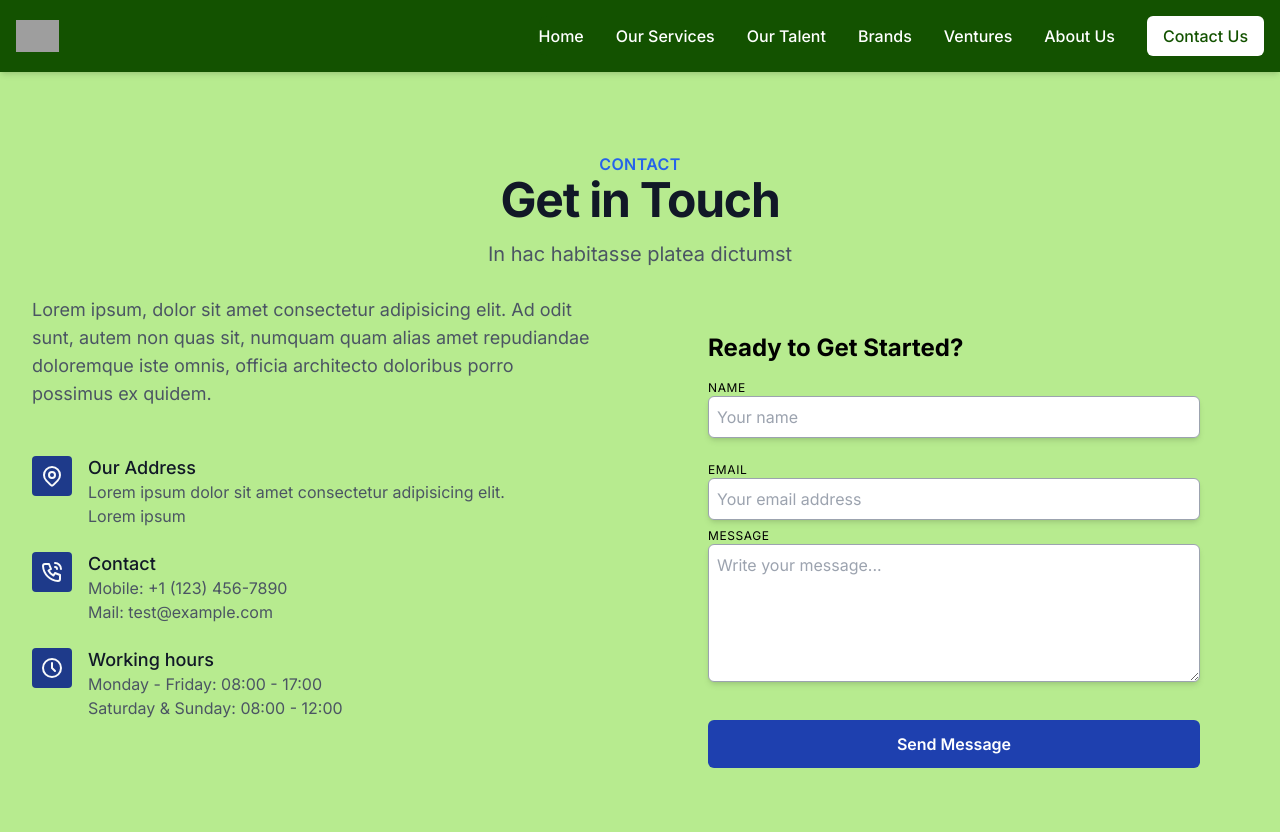
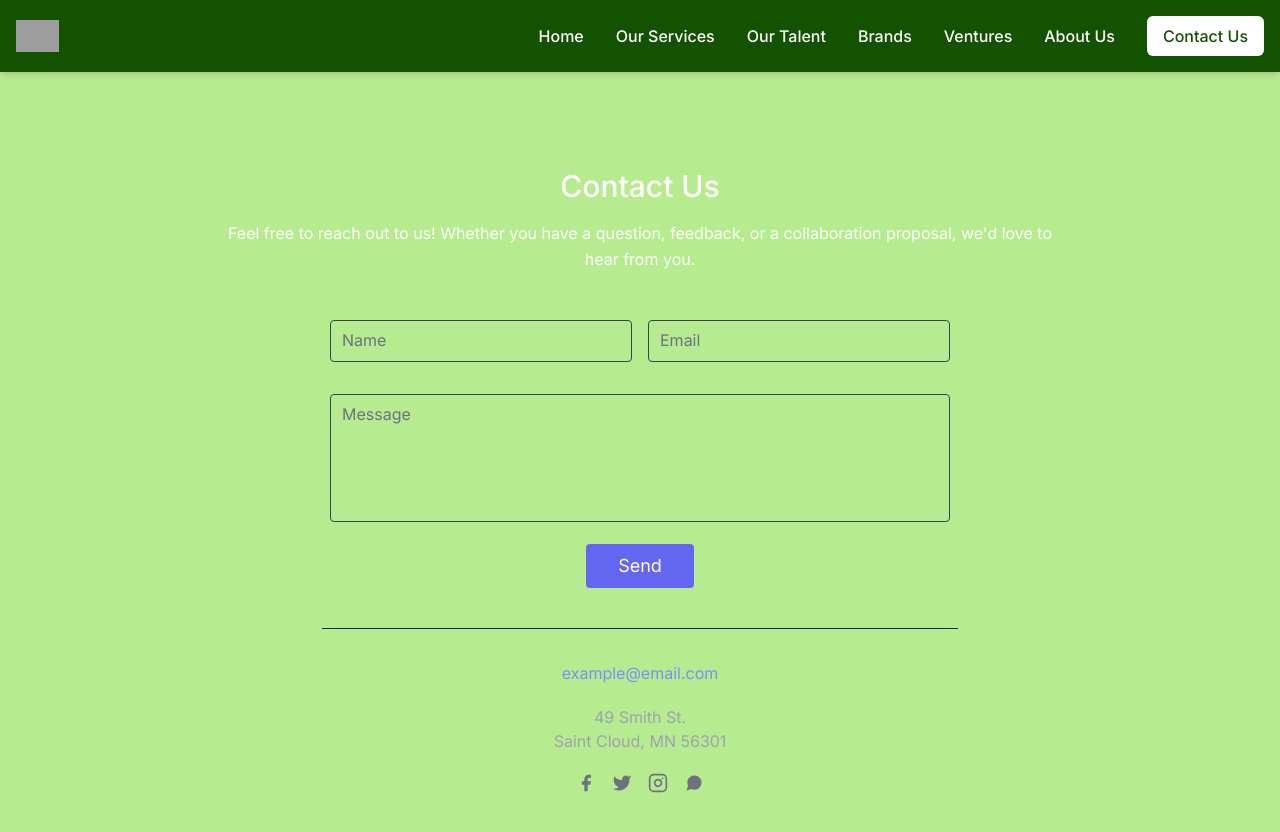
Before and after one commit to abdirahman26/6ten, a Next.js app: page /contact in a window 1280 px wide. Shown: the top 832 px of the page. Built offline with nearby package versions, Linux system fonts and the light colour scheme; grey boxes are pictures that could not be loaded.

Commit message:
contact form implemented, need color changing

```diff
--- a/app/pages/Contact.tsx
+++ b/app/pages/Contact.tsx
@@ -4,120 +4,102 @@
 
 export function ContactSection() {
     return (
-        <section id="contact">
-            <div className="mx-auto max-w-7xl px-4 py-16 sm:px-6 lg:px-8 lg:py-20">
-                <div className="mb-4 text-center">
-                    <p className="text-base font-semibold uppercase tracking-wide text-blue-600 dark:text-blue-200">
-                        Contact
-                    </p>
-                    <h2 className="font-heading mb-4 font-bold tracking-tight text-gray-900 dark:text-white text-3xl sm:text-5xl">
-                        Get in Touch
-                    </h2>
-                    <p className="mx-auto mt-4 max-w-3xl text-xl text-gray-600 dark:text-slate-400">
-                        In hac habitasse platea dictumst
+        <section className="body-font relative text-gray-400">
+            <div className="container mx-auto px-5 py-24">
+                <div className="mb-12 flex w-full flex-col text-center">
+                    <h1 className="title-font mb-4 text-2xl font-medium text-white sm:text-3xl">Contact Us</h1>
+                    <p className="mx-auto text-base leading-relaxed lg:w-2/3 text-white">
+                        Feel free to reach out to us! Whether you have a question, feedback, or a collaboration proposal, we'd love to hear from you.
                     </p>
                 </div>
-                <div className="flex items-stretch justify-center">
-                    <div className="grid md:grid-cols-2 gap-10">
-                        <div className="h-full pr-6">
-                            <p className="mt-3 mb-12 text-lg text-gray-600 dark:text-slate-400">
-                                Lorem ipsum, dolor sit amet consectetur adipisicing elit. Ad odit sunt, autem non quas sit, numquam quam alias amet repudiandae doloremque iste omnis, officia architecto doloribus porro possimus ex quidem.
-                            </p>
-                            <ul className="space-y-6">
-                                <li className="flex items-start">
-                                    <div className="flex h-10 w-10 items-center justify-center rounded bg-blue-900 text-gray-50">
-                                        <svg xmlns="http://www.w3.org/2000/svg" width="24" height="24" viewBox="0 0 24 24" fill="none" stroke="currentColor" strokeWidth="2" strokeLinecap="round" strokeLinejoin="round" className="h-6 w-6">
-                                            <path d="M9 11a3 3 0 1 0 6 0a3 3 0 0 0 -6 0"></path>
-                                            <path d="M17.657 16.657l-4.243 4.243a2 2 0 0 1 -2.827 0l-4.244 -4.243a8 8 0 1 1 11.314 0z"></path>
-                                        </svg>
-                                    </div>
-                                    <div className="ml-4">
-                                        <h3 className="text-lg font-medium leading-6 text-gray-900 dark:text-white">Our Address</h3>
-                                        <p className="text-gray-600 dark:text-slate-400">Lorem ipsum dolor sit amet consectetur adipisicing elit.</p>
-                                        <p className="text-gray-600 dark:text-slate-400">Lorem ipsum</p>
-                                    </div>
-                                </li>
-                                <li className="flex items-start">
-                                    <div className="flex h-10 w-10 items-center justify-center rounded bg-blue-900 text-gray-50">
-                                        <svg xmlns="http://www.w3.org/2000/svg" width="24" height="24" viewBox="0 0 24 24" fill="none" stroke="currentColor" strokeWidth="2" strokeLinecap="round" strokeLinejoin="round" className="h-6 w-6">
-                                            <path d="M5 4h4l2 5l-2.5 1.5a11 11 0 0 0 5 5l1.5 -2.5l5 2v4a2 2 0 0 1 -2 2a16 16 0 0 1 -15 -15a2 2 0 0 1 2 -2"></path>
-                                            <path d="M15 7a2 2 0 0 1 2 2"></path>
-                                            <path d="M15 3a6 6 0 0 1 6 6"></path>
-                                        </svg>
-                                    </div>
-                                    <div className="ml-4">
-                                        <h3 className="text-lg font-medium leading-6 text-gray-900 dark:text-white">Contact</h3>
-                                        <p className="text-gray-600 dark:text-slate-400">Mobile: +1 (123) 456-7890</p>
-                                        <p className="text-gray-600 dark:text-slate-400">Mail: test@example.com</p>
-                                    </div>
-                                </li>
-                                <li className="flex items-start">
-                                    <div className="flex h-10 w-10 items-center justify-center rounded bg-blue-900 text-gray-50">
-                                        <svg xmlns="http://www.w3.org/2000/svg" width="24" height="24" viewBox="0 0 24 24" fill="none" stroke="currentColor" strokeWidth="2" strokeLinecap="round" strokeLinejoin="round" className="h-6 w-6">
-                                            <path d="M3 12a9 9 0 1 0 18 0a9 9 0 0 0 -18 0"></path>
-                                            <path d="M12 7v5l3 3"></path>
-                                        </svg>
-                                    </div>
-                                    <div className="ml-4">
-                                        <h3 className="text-lg font-medium leading-6 text-gray-900 dark:text-white">Working hours</h3>
-                                        <p className="text-gray-600 dark:text-slate-400">Monday - Friday: 08:00 - 17:00</p>
-                                        <p className="text-gray-600 dark:text-slate-400">Saturday &amp; Sunday: 08:00 - 12:00</p>
-                                    </div>
-                                </li>
-                            </ul>
-                        </div>
-                        <div className="card h-fit max-w-6xl p-5 md:p-12" id="form">
-                            <h2 className="mb-4 text-2xl font-bold dark:text-white">Ready to Get Started?</h2>
-                            <form id="contactForm">
-                                <div className="mb-6">
-                                    <div className="space-y-4">
-                                        <div>
-                                            <label htmlFor="name" className="block text-xs uppercase tracking-wider">Name</label>
+
+                <div className="mx-auto md:w-2/3 lg:w-1/2">
+                    <div className="-m-2 flex flex-wrap">
+                        <div className="w-1/2 p-2">
+                            <div className="relative">
                                 <input
                                     type="text"
                                     id="name"
-                                                autoComplete="given-name"
-                                                placeholder="Your name"
-                                                className="mb-2 w-full rounded-md border border-gray-400 py-2 pl-2 pr-4 shadow-md dark:text-gray-300"
                                     name="name"
-                                                required
+                                    className="peer w-full rounded border border-gray-700 bg-transparent py-1 px-3 text-base leading-8 text-gray-100 placeholder-transparent outline-none transition-colors duration-200 ease-in-out focus:border-indigo-500 focus:ring-2 focus:ring-indigo-900"
+                                    placeholder="Name"
                                 />
+                                <label
+                                    htmlFor="name"
+                                    className="absolute left-3 -top-6 text-sm leading-7 text-indigo-500 transition-all peer-placeholder-shown:left-3 peer-placeholder-shown:top-2 peer-placeholder-shown:text-base peer-placeholder-shown:text-gray-500 peer-focus:left-3 peer-focus:-top-6 peer-focus:text-sm peer-focus:text-indigo-500"
+                                >
+                                    Name
+                                </label>
                             </div>
-                                        <div>
-                                            <label htmlFor="email" className="block text-xs uppercase tracking-wider">Email</label>
+                        </div>
+
+                        <div className="w-1/2 p-2">
+                            <div className="relative">
                                 <input
                                     type="email"
                                     id="email"
-                                                autoComplete="email"
-                                                placeholder="Your email address"
-                                                className="mb-2 w-full rounded-md border border-gray-400 py-2 pl-2 pr-4 shadow-md dark:text-gray-300"
                                     name="email"
-                                                required
+                                    className="peer w-full rounded border border-gray-700 bg-transparent py-1 px-3 text-base leading-8 text-gray-100 placeholder-transparent outline-none transition-colors duration-200 ease-in-out focus:border-indigo-500 focus:ring-2 focus:ring-indigo-900"
+                                    placeholder="Email"
                                 />
+                                <label
+                                    htmlFor="email"
+                                    className="absolute left-3 -top-6 text-sm leading-7 text-indigo-500 transition-all peer-placeholder-shown:left-3 peer-placeholder-shown:top-2 peer-placeholder-shown:text-base peer-placeholder-shown:text-gray-500 peer-focus:left-3 peer-focus:-top-6 peer-focus:text-sm peer-focus:text-indigo-500"
+                                >
+                                    Email
+                                </label>
                             </div>
                         </div>
-                                    <div>
-                                        <label htmlFor="message" className="block text-xs uppercase tracking-wider">Message</label>
+
+                        <div className="mt-4 w-full p-2">
+                            <div className="relative">
                                 <textarea
                                     id="message"
                                     name="message"
-                                            cols={30}
-                                            rows={5}
-                                            placeholder="Write your message..."
-                                            className="mb-2 w-full rounded-md border border-gray-400 py-2 pl-2 pr-4 shadow-md dark:text-gray-300"
-                                            required
+                                    className="peer h-32 w-full resize-none rounded border border-gray-700 bg-transparent py-1 px-3 text-base leading-6 text-gray-100 placeholder-transparent outline-none transition-colors duration-200 ease-in-out focus:border-indigo-500 focus:ring-2 focus:ring-indigo-900"
+                                    placeholder="Message"
                                 ></textarea>
+                                <label
+                                    htmlFor="message"
+                                    className="absolute left-3 -top-6 text-sm leading-7 text-indigo-500 transition-all peer-placeholder-shown:left-3 peer-placeholder-shown:top-2 peer-placeholder-shown:text-base peer-placeholder-shown:text-gray-500 peer-focus:left-3 peer-focus:-top-6 peer-focus:text-sm peer-focus:text-indigo-500"
+                                >
+                                    Message
+                                </label>
                             </div>
                         </div>
-                                <div className="text-center">
-                                    <button
-                                        type="submit"
-                                        className="w-full bg-blue-800 text-white px-6 py-3 font-semibold rounded-md"
-                                    >
-                                        Send Message
+
+                        <div className="w-full p-2">
+                            <button className="mx-auto flex rounded border-0 bg-indigo-500 py-2 px-8 text-lg text-white hover:bg-indigo-600 focus:outline-none">
+                                Send
                             </button>
                         </div>
-                            </form>
+
+                        <div className="mt-8 w-full border-t border-gray-800 p-2 pt-8 text-center">
+                            <a className="text-indigo-400">example@email.com</a>
+                            <p className="my-5 leading-normal">49 Smith St. <br />Saint Cloud, MN 56301</p>
+                            <span className="inline-flex">
+                                <a className="text-gray-500">
+                                    <svg fill="currentColor" strokeLinecap="round" strokeLinejoin="round" strokeWidth="2" className="h-5 w-5" viewBox="0 0 24 24">
+                                        <path d="M18 2h-3a5 5 0 00-5 5v3H7v4h3v8h4v-8h3l1-4h-4V7a1 1 0 011-1h3z"></path>
+                                    </svg>
+                                </a>
+                                <a className="ml-4 text-gray-500">
+                                    <svg fill="currentColor" strokeLinecap="round" strokeLinejoin="round" strokeWidth="2" className="h-5 w-5" viewBox="0 0 24 24">
+                                        <path d="M23 3a10.9 10.9 0 01-3.14 1.53 4.48 4.48 0 00-7.86 3v1A10.66 10.66 0 013 4s-4 9 5 13a11.64 11.64 0 01-7 2c9 5 20 0 20-11.5a4.5 4.5 0 00-.08-.83A7.72 7.72 0 0023 3z"></path>
+                                    </svg>
+                                </a>
+                                <a className="ml-4 text-gray-500">
+                                    <svg fill="none" stroke="currentColor" strokeLinecap="round" strokeLinejoin="round" strokeWidth="2" className="h-5 w-5" viewBox="0 0 24 24">
+                                        <rect width="20" height="20" x="2" y="2" rx="5" ry="5"></rect>
+                                        <path d="M16 11.37A4 4 0 1112.63 8 4 4 0 0116 11.37zm1.5-4.87h.01"></path>
+                                    </svg>
+                                </a>
+                                <a className="ml-4 text-gray-500">
+                                    <svg fill="currentColor" strokeLinecap="round" strokeLinejoin="round" strokeWidth="2" className="h-5 w-5" viewBox="0 0 24 24">
+                                        <path d="M21 11.5a8.38 8.38 0 01-.9 3.8 8.5 8.5 0 01-7.6 4.7 8.38 8.38 0 01-3.8-.9L3 21l1.9-5.7a8.38 8.38 0 01-.9-3.8 8.5 8.5 0 014.7-7.6 8.38 8.38 0 013.8-.9h.5a8.48 8.48 0 018 8v.5z"></path>
+                                    </svg>
+                                </a>
+                            </span>
                         </div>
                     </div>
                 </div>
```
Lines whose indentation alone changed are shown as unchanged.
